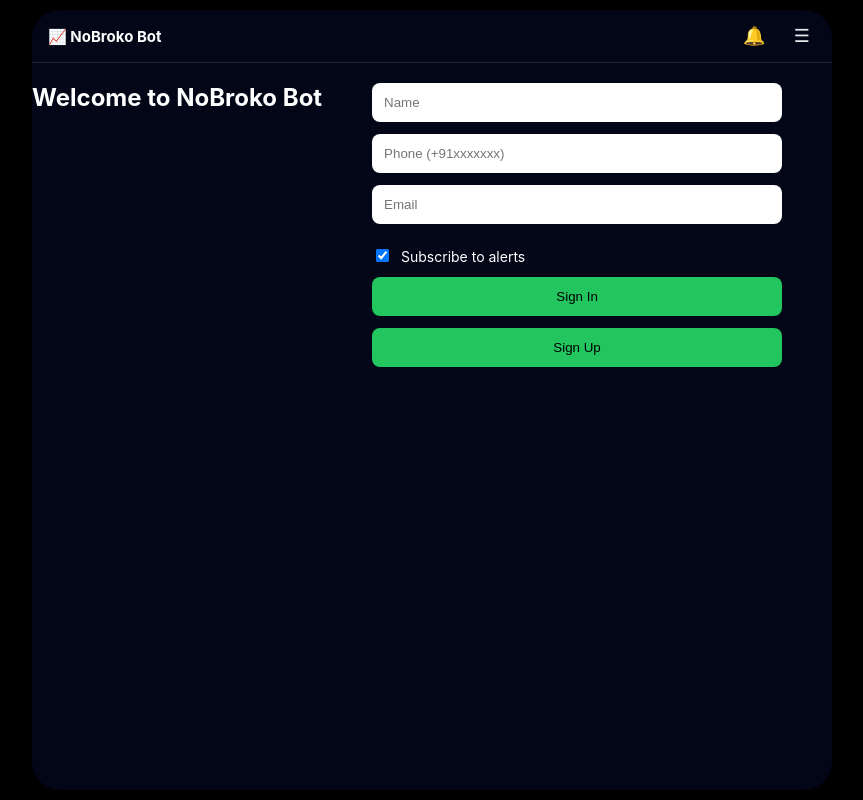
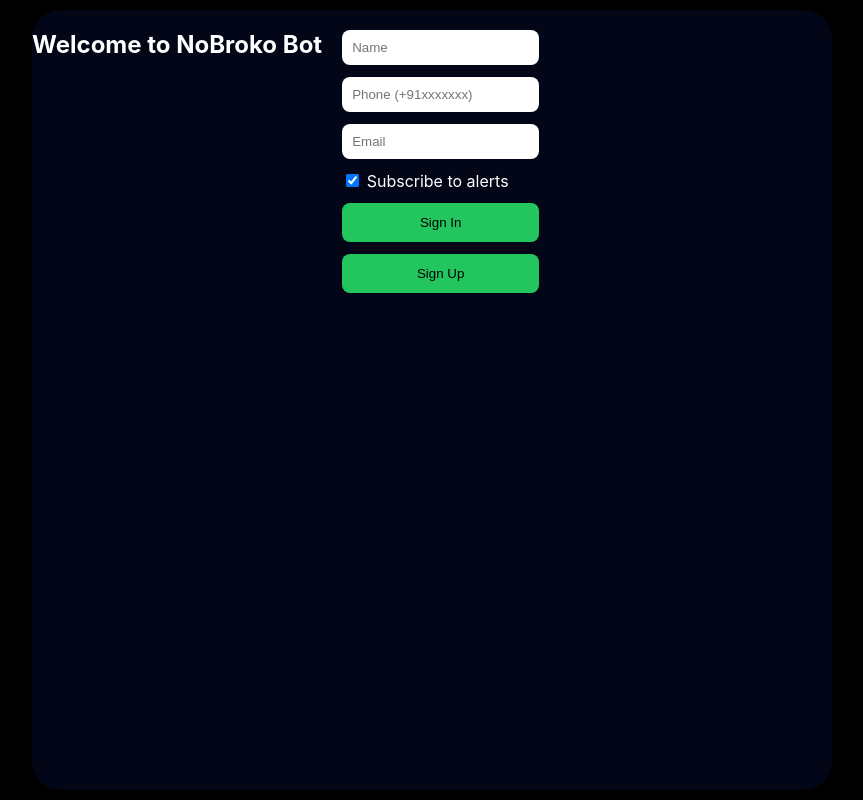
Before and after one commit to kmmaheshsharma/stock, a website: page node/public/index.html in a window 1280 px wide. Shown: the whole page, without its empty margins (208-1071 px from the left). Drawn offline with Linux system fonts and the light colour scheme.

Commit message:
Add files via upload

```diff
--- a/node/public/index.html
+++ b/node/public/index.html
@@ -257,6 +257,21 @@ header button {
 <body>
 
 <div class="app">
+  <!-- Signup Screen -->
+  <section id="signup-screen">
+    <h2 style="color:white; text-align:center;">Welcome to NoBroko Bot</h2>
+    <form id="signup-form" style="display:flex; flex-direction:column; gap:12px; padding:20px;">
+      <input type="text" id="name" placeholder="Name" required style="padding:10px; border-radius:8px; border:none;">
+      <input type="text" id="phone" placeholder="Phone (+91xxxxxxx)" required style="padding:10px; border-radius:8px; border:none;">
+      <input type="email" id="email" placeholder="Email" required style="padding:10px; border-radius:8px; border:none;">
+      <label style="color:white;"><input type="checkbox" id="subscribe" checked> Subscribe to alerts</label>
+      <button type="button" id="signin-btn" style="padding:12px; border:none; border-radius:8px; background:#22c55e; color:#000; width:100%; box-sizing: border-box;">Sign In</button>
+      <button type="button" id="signup-btn" style="padding:12px; border:none; border-radius:8px; background:#22c55e; color:#000; width:100%; box-sizing: border-box;">Sign Up</button>
+    </form>
+  </section>
+
+  <!-- Chat Bot Screen (hidden initially) -->
+  <section id="chat-screen" style="display:none;">
     <header>
       <h1>📈 NoBroko Bot</h1>
       <div>
@@ -264,29 +279,19 @@ header button {
         <button>☰</button>
       </div>
     </header>
-  <section id="signup-screen">
-    <h2 style="color:white; text-align:center;">Welcome to NoBroko Bot</h2>
-    <form id="signup-form" style="display:flex; flex-direction:column; gap:12px; padding:20px; width:100%; max-width: 450px; margin: 0 auto;">
-      <input type="text" id="name" placeholder="Name" required style="padding:12px; border-radius:8px; border:none; width:100%; box-sizing: border-box;">
-      <input type="text" id="phone" placeholder="Phone (+91xxxxxxx)" required style="padding:12px; border-radius:8px; border:none; width:100%; box-sizing: border-box;">
-      <input type="email" id="email" placeholder="Email" required style="padding:12px; border-radius:8px; border:none; width:100%; box-sizing: border-box;">
-      <label style="color:white; font-size:14px; display:block; margin-top:10px;">
-        <input type="checkbox" id="subscribe" checked style="margin-right:8px;"> Subscribe to alerts
-      </label>
-      <button type="button" id="signin-btn" style="padding:12px; border:none; border-radius:8px; background:#22c55e; color:#000; width:100%; box-sizing: border-box;">Sign In</button>
-      <button type="button" id="signup-btn" style="padding:12px; border:none; border-radius:8px; background:#22c55e; color:#000; width:100%; box-sizing: border-box;">Sign Up</button>
-    </form>
-  </section>
+
     <section id="sentiment-cards"></section>
 
-  <section id="chat-container" style="display:none;">
+    <section id="chat-container">
       <div id="messages"></div>
       <form id="chat-form">
         <input id="message-input" placeholder="Ask about a stock…" />
         <button>➤</button>
       </form>
     </section>
+  </section>
 </div>
+
 
 <script src="app.js?v=21"></script>
 <script>
```
Lines whose indentation alone changed are shown as unchanged.
